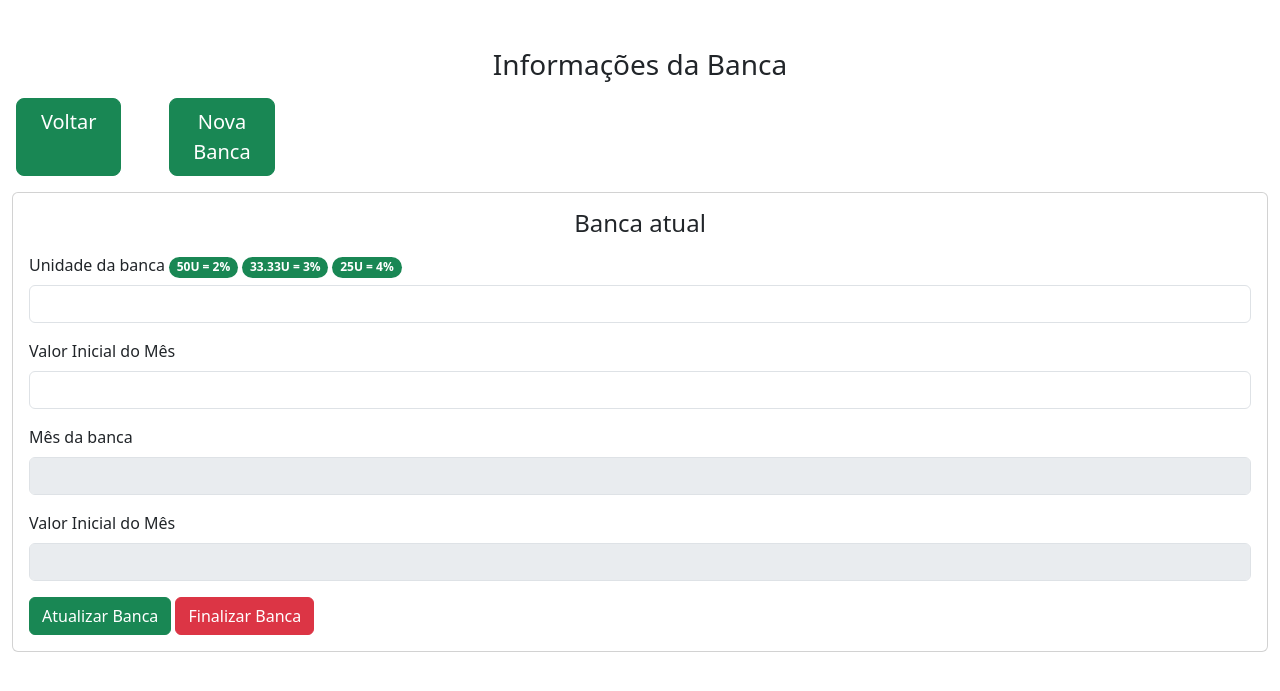
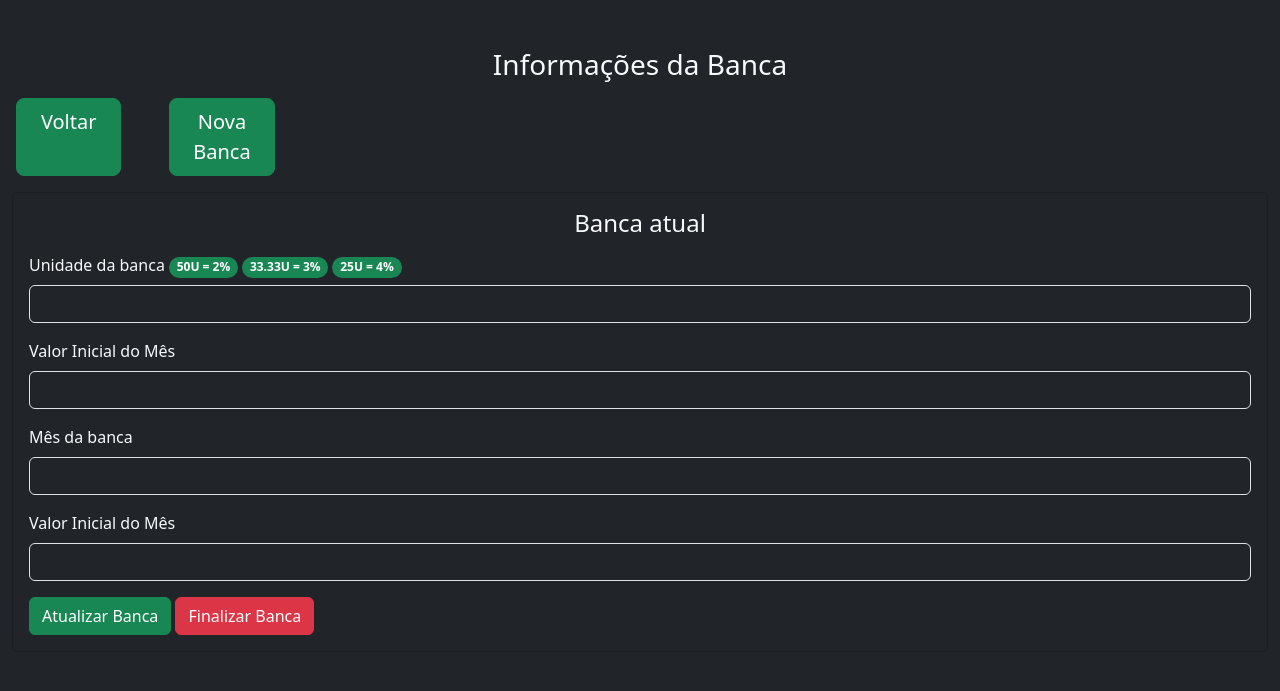
Before and after one commit to julhomichalak/app_controle_banca, a PHP site: page /app_controle_banca/infos-banca in a window 1280 px wide. Shown: the top 691 px of the page. Run offline with PHP 8.4, Linux system fonts and the light colour scheme; data that the repository does not hold is empty; some libraries are stand-ins or nearby versions.

Commit message:
tema escuro

```diff
--- a/apostas-finalizadas.php
+++ b/apostas-finalizadas.php
@@ -37,7 +37,7 @@ function formatarDataMinuto($data)
     <title>Apostas Finalizadas</title>
 </head>
 
-<body>
+<body class="bg-dark text-light">
     <div class="container-fluid">
         <div class="row">
             <div class="col md-12 mt-3">
@@ -65,7 +65,7 @@ function formatarDataMinuto($data)
                     </h4>
                 </div>
 
-                <table class="table table-bordered table-hover">
+                <table class="table table-bordered table-hover table-dark">
                     <thead>
                         <tr>
                             <th>Criada em</th>
--- a/infos-banca.php
+++ b/infos-banca.php
@@ -77,7 +77,7 @@ $diaAtual = date('d');
     <title>Informações da Banca</title>
 </head>
 
-<body>
+<body class="bg-dark text-light">
     <div class="container-fluid">
         <div class="row">
             <div class="col-md-12">
@@ -93,27 +93,27 @@ $diaAtual = date('d');
                     </a>
 
                 </div>
-                <div class="card">
+                <div class="card bg-dark">
                     <div class="card-body">
                         <form method="POST" name="info_banca">
                             <div class="mb-3 text-center">
-                                <h4>Banca atual</h4>
+                                <h4 class="text-light">Banca atual</h4>
                             </div>
                             <div class="mb-3">
-                                <label for="unidade_banca" class="form-label">Unidade da banca</label><span class="badge rounded-pill text-bg-success ms-1">50U = 2%</span><span class="badge rounded-pill text-bg-success ms-1">33.33U = 3%</span><span class="badge rounded-pill text-bg-success ms-1">25U = 4%</span>
-                                <input value="<?= $infosBanca['qnt_unidade']; ?>" type="text" class="form-control" id="unidade_banca" name="unidade" required>
+                                <label for="unidade_banca" class="form-label text-light">Unidade da banca</label><span class="badge rounded-pill text-bg-success ms-1">50U = 2%</span><span class="badge rounded-pill text-bg-success ms-1">33.33U = 3%</span><span class="badge rounded-pill text-bg-success ms-1">25U = 4%</span>
+                                <input value="<?= $infosBanca['qnt_unidade']; ?>" type="text" class="form-control bg-dark text-light bg-dark text-light" id="unidade_banca" name="unidade" required>
                             </div>
                             <div class="mb-3">
-                                <label for="valor_inicial_mes" class="form-label">Valor Inicial do Mês</label>
-                                <input value="<?= $infosBanca['valor_inicial_mes']; ?>" type="text" class="form-control" id="valor_inicial_mes" name="valor_inicial_mes" required>
+                                <label for="valor_inicial_mes" class="form-label text-light">Valor Inicial do Mês</label>
+                                <input value="<?= $infosBanca['valor_inicial_mes']; ?>" type="text" class="form-control bg-dark text-light" id="valor_inicial_mes" name="valor_inicial_mes" required>
                             </div>
                             <div class="mb-3">
-                                <label for="mes_banca" class="form-label">Mês da banca</label>
-                                <input value="<?= $infosBanca['mes_banca']; ?>" type="text" class="form-control" id="mes_banca" name="mes_banca" disabled>
+                                <label for="mes_banca" class="form-label text-light">Mês da banca</label>
+                                <input value="<?= $infosBanca['mes_banca']; ?>" type="text" class="form-control bg-dark text-light" id="mes_banca" name="mes_banca" disabled>
                             </div>
                             <div class="mb-3">
-                                <label for="ano_banca" class="form-label">Valor Inicial do Mês</label>
-                                <input value="<?= $infosBanca['ano_banca']; ?>" type="text" class="form-control" id="ano_banca" name="ano_banca" disabled>
+                                <label for="ano_banca" class="form-label text-light">Valor Inicial do Mês</label>
+                                <input value="<?= $infosBanca['ano_banca']; ?>" type="text" class="form-control bg-dark text-light" id="ano_banca" name="ano_banca" disabled>
                             </div>
                             <button name="info_banca" type="submit" class="btn btn-success">Atualizar Banca</button>
                             <button name="finalizar_banca" type="button" class="btn btn-danger" data-bs-toggle="modal" data-bs-target="#modalFinalizarBanca">Finalizar Banca</button>
@@ -130,12 +130,12 @@ $diaAtual = date('d');
     <!-- Modal Finalizar Banca-->
     <div class="modal fade" id="modalFinalizarBanca" tabindex="-1" aria-labelledby="modalFinalizarBanca" aria-hidden="true">
         <div class="modal-dialog">
-            <div class="modal-content">
+            <div class="modal-content bg-dark">
                 <div class="modal-header">
                     <h1 class="modal-title fs-5" id="modalFinalizarBanca">Finalizar Banca</h1>
                     <button type="button" class="btn-close" data-bs-dismiss="modal" aria-label="Close"></button>
                 </div>
-                <div class="modal-body">
+                <div class="modal-body ">
                     <? if ($diaAtual == '30' || $diaAtual == '31' || $diaAtual == '01') {
                     ?>
                         <span class="badge text-bg-danger mb-1 text-center d-block p-2 fs-6">Crie uma banca nova antes de finalizar a banca atual!</span>
@@ -184,13 +184,13 @@ $diaAtual = date('d');
     <!-- Modal Nova Banca -->
     <div class="modal fade" id="modalNovaBanca" tabindex="-1" aria-labelledby="modalNovaBanca" aria-hidden="true">
         <div class="modal-dialog">
-            <div class="modal-content">
+            <div class="modal-content bg-dark">
                 <div class="modal-header">
                     <h1 class="modal-title fs-5" id="modalNovaBanca">Criar Nova Banca</h1>
                     <button type="button" class="btn-close" data-bs-dismiss="modal" aria-label="Close"></button>
                 </div>
                 <div class="modal-body">
-                    <? if ($diaAtual == '7' || $diaAtual == '31' || $diaAtual == '01') {
+                    <? if ($diaAtual == '30' || $diaAtual == '31' || $diaAtual == '01') {
                     ?>
                         <!--Caso não seja dia primeiro liberar form -->
                         <form method="POST" name="nova_banca">
@@ -199,19 +199,19 @@ $diaAtual = date('d');
                             </div>
                             <div class="mb-3">
                                 <label for="unidade_banca" class="form-label">Unidade da banca</label><span class="badge rounded-pill text-bg-success ms-1">50U = 2%</span><span class="badge rounded-pill text-bg-success ms-1">33.33U = 3%</span><span class="badge rounded-pill text-bg-success ms-1">25U = 4%</span>
-                                <input value="<?= $infosBanca['qnt_unidade']; ?>" type="text" class="form-control" id="unidade_banca" name="unidade" required>
+                                <input value="<?= $infosBanca['qnt_unidade']; ?>" type="text" class="form-control bg-dark text-light" id="unidade_banca" name="unidade" required>
                             </div>
                             <div class="mb-3">
                                 <label for="valor_inicial_mes" class="form-label">Valor ATUAL da banca</label> <span class="badge rounded-pill text-bg-primary">Começou o mês com <?= $infosBanca['valor_inicial_mes']; ?></span>
-                                <input value="<?= $apostasDB->getBancaAtual(); ?>" type="text" class="form-control" id="valor_inicial_mes" name="valor_inicial_mes" required>
+                                <input value="<?= $apostasDB->getBancaAtual(); ?>" type="text" class="form-control bg-dark text-light" id="valor_inicial_mes" name="valor_inicial_mes" required>
                             </div>
                             <div class="mb-3">
                                 <label for="mes_banca" class="form-label">Mês da banca</label><span class="badge rounded-pill text-bg-danger ms-1">ATENÇÃO</span>
-                                <input value="<?= $infosBanca['mes_banca']; ?>" type="text" class="form-control" id="mes_banca" name="mes_banca" required>
+                                <input value="<?= $infosBanca['mes_banca']; ?>" type="text" class="form-control bg-dark text-light" id="mes_banca" name="mes_banca" required>
                             </div>
                             <div class="mb-3">
                                 <label for="ano_banca" class="form-label">Ano da banca</label><span class="badge rounded-pill text-bg-danger ms-1">ATENÇÃO</span>
-                                <input value="<?= $infosBanca['ano_banca']; ?>" type="text" class="form-control" id="ano_banca" name="ano_banca" required>
+                                <input value="<?= $infosBanca['ano_banca']; ?>" type="text" class="form-control bg-dark text-light" id="ano_banca" name="ano_banca" required>
                             </div>
                             <button name="nova_banca" type="submit" class="btn btn-success">Criar Banca</button>
                         </form>
```
Also changed, not shown: index.php (+24 -21 lines), nova-aposta.php (+11 -11 lines), .htaccess.
